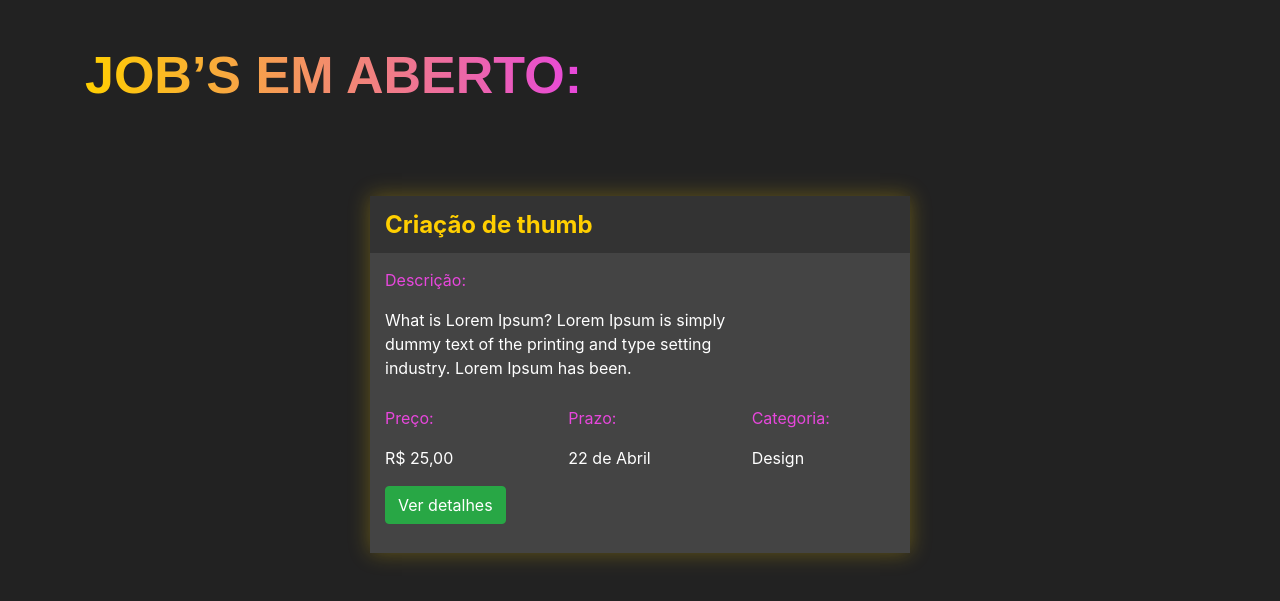
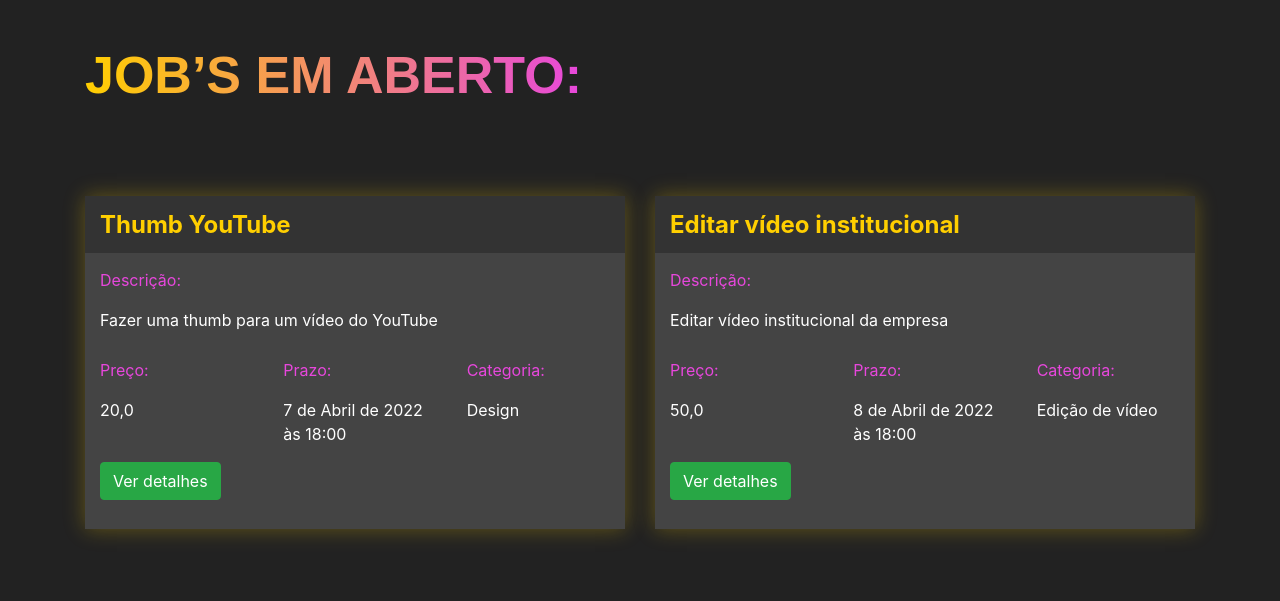
Before and after one commit to joiltonrsilva/FreelaWay, a Django app: page /jobs/encontrar_jobs/ in a window 1280 px wide. Shown: the part 162-763 px from the top of the page. Run offline with Django 4.2, Linux system fonts and the light colour scheme; data comes from the database, SQL or seed files in the repository; both versions use the stored data as it was after the commit.

Commit message:
Carrega 'jobs' do banco de dados

```diff
--- a/jobs/templates/encontrar_jobs.html
+++ b/jobs/templates/encontrar_jobs.html
@@ -41,32 +41,36 @@
     <h2 class="titulo">JOB’S EM ABERTO:</h2>
     <div class="row justify-content-around">
 
+        {% for job in jobs %}
+
         <div class="col-6 row-card">
-
             <div class="card-job">
                 <div class="header-job">
-                    <h4 class="titulo-job">Criação de thumb</h4>
+                    <h4 class="titulo-job">{{job.titulo}}</h4>
                 </div>
                 <div class="body-job">
                     <p class="titulo-body">Descrição:</p>
                     <div style="width: 70%">
-                        <p>
-                            What is Lorem Ipsum? Lorem Ipsum is simply dummy text of the
-                            printing and type setting industry. Lorem Ipsum has been.
-                        </p>
+                        <p>{{job.descricao}}</p>
                     </div>
                     <div class="row">
                         <div class="col-4">
                             <p class="titulo-body">Preço:</p>
-                            <p>R$ 25,00</p>
+                            <p>{{job.preco}}</p>
                         </div>
                         <div class="col-4">
                             <p class="titulo-body">Prazo:</p>
-                            <p>22 de Abril</p>
+                            <p>{{job.prazo_entrega}}</p>
                         </div>
                         <div class="col-4">
                             <p class="titulo-body">Categoria:</p>
-                            <p>Design</p>
+                            <p>
+                                {% if job.categoria == 'D'%}
+                                Design
+                                {% else %}
+                                Edição de vídeo
+                                {% endif%}
+                            </p>
                         </div>
                     </div>
                     <button class="btn btn-success">Ver detalhes</button>
@@ -74,8 +78,9 @@
                     <br/>
                 </div>
             </div>
+        </div>
 
-        </div>
+        {% endfor %}
 
     </div>
 
--- a/jobs/views.py
+++ b/jobs/views.py
@@ -1,5 +1,9 @@
 from django.shortcuts import render
+
+from jobs.models import Jobs
 
 
 def encontrar_jobs(request):
-    return render(request, 'encontrar_jobs.html')
+    if request.method == "GET":
+        jobs = Jobs.objects.filter(reservado=False)
+        return render(request, 'encontrar_jobs.html', {'jobs': jobs})
```
Also changed, not shown: README_IMGS/encontrar_jobs.png, db.sqlite3.
